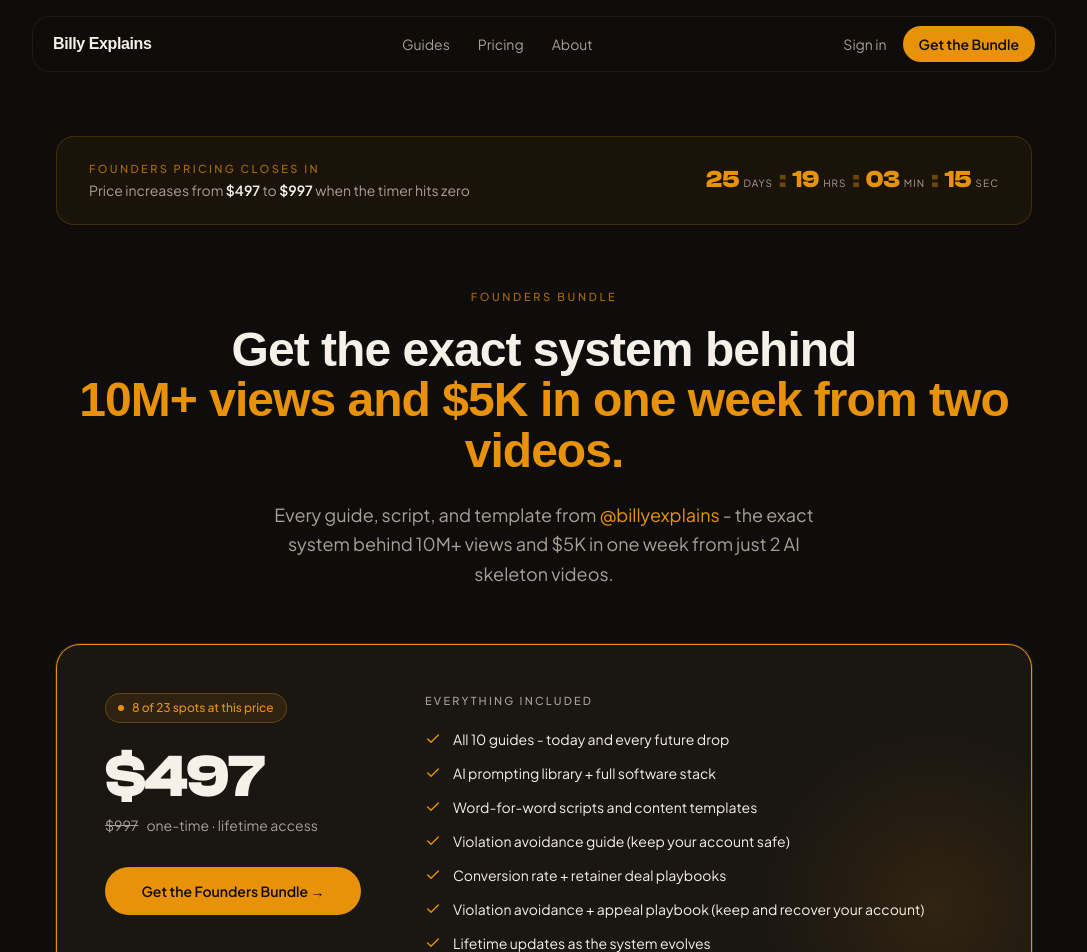
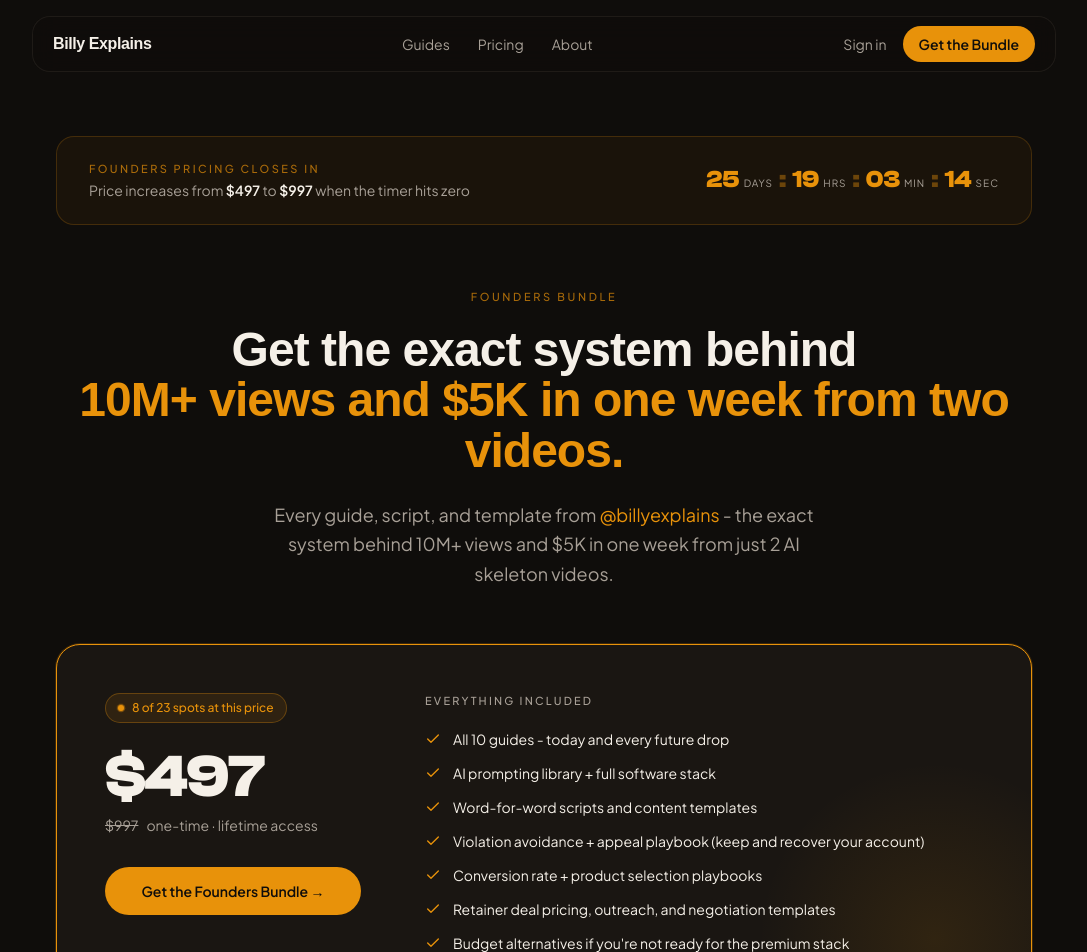
Before and after one commit to adequatej/tiktok-saas, a Next.js app in the folder frontend/: page /pricing in a window 1280 px wide. Shown: the top 952 px of the page, without its empty margins (96-1183 px from the left). Built offline with nearby package versions, Linux system fonts and the light colour scheme; no server answers; a web font is replaced by a local one.

Commit message:
updated pricing logic

```diff
--- a/frontend/app/(marketing)/pricing/page.tsx
+++ b/frontend/app/(marketing)/pricing/page.tsx
@@ -59,15 +59,21 @@
     title: "Analytics & iteration system",
     body: "Which TikTok Shop metrics actually predict sales - hint: not just views. How to read the dashboard, find what's working, cut what isn't, and systematically double down on winners.",
   },
+  {
+    num: "10",
+    title: "Budget tool alternatives",
+    body: "Free and low-cost swaps for the premium AI tool stack, what you give up by switching, and how to decide whether the tradeoff is worth it before you've made any money back.",
+  },
 ];
 
 const founders = [
   "All 10 guides - today and every future drop",
   "AI prompting library + full software stack",
   "Word-for-word scripts and content templates",
-  "Violation avoidance guide (keep your account safe)",
-  "Conversion rate + retainer deal playbooks",
   "Violation avoidance + appeal playbook (keep and recover your account)",
+  "Conversion rate + product selection playbooks",
+  "Retainer deal pricing, outreach, and negotiation templates",
+  "Budget alternatives if you're not ready for the premium stack",
   "Lifetime updates as the system evolves",
 ];
 
```
